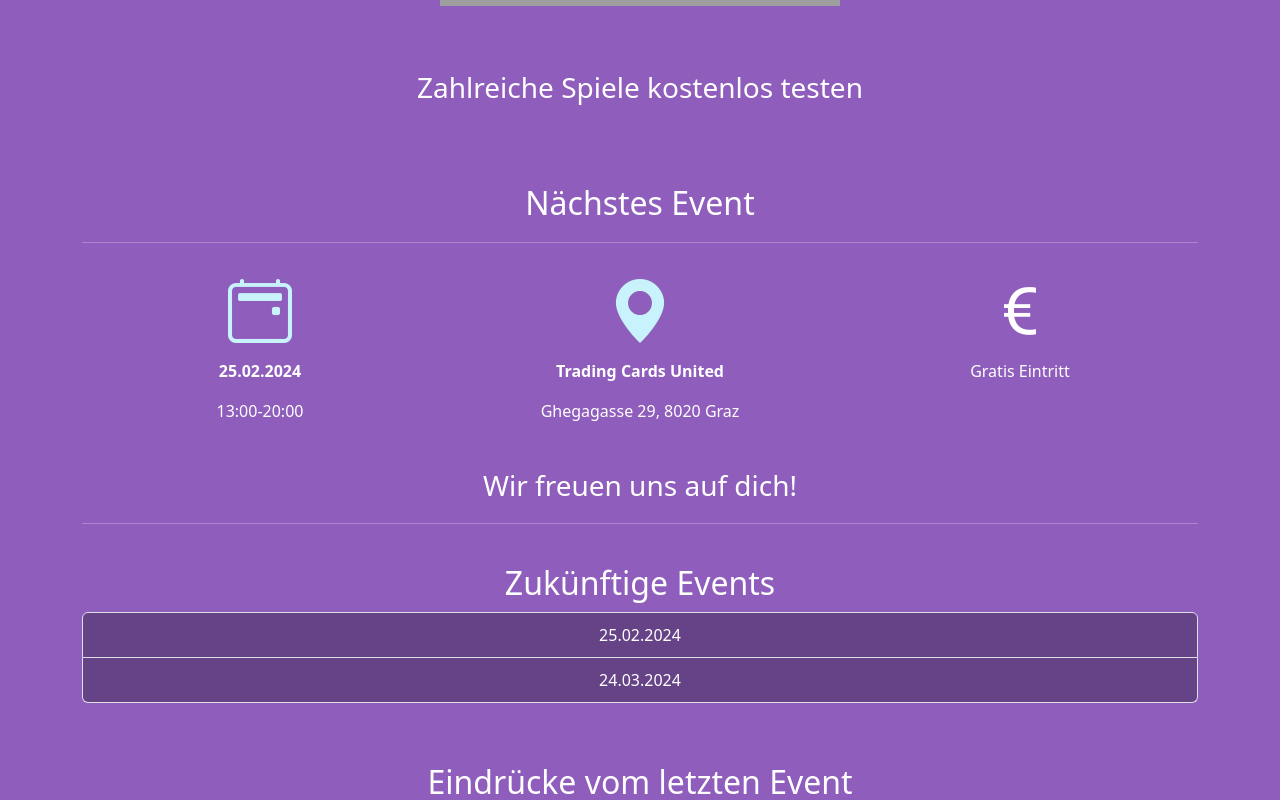
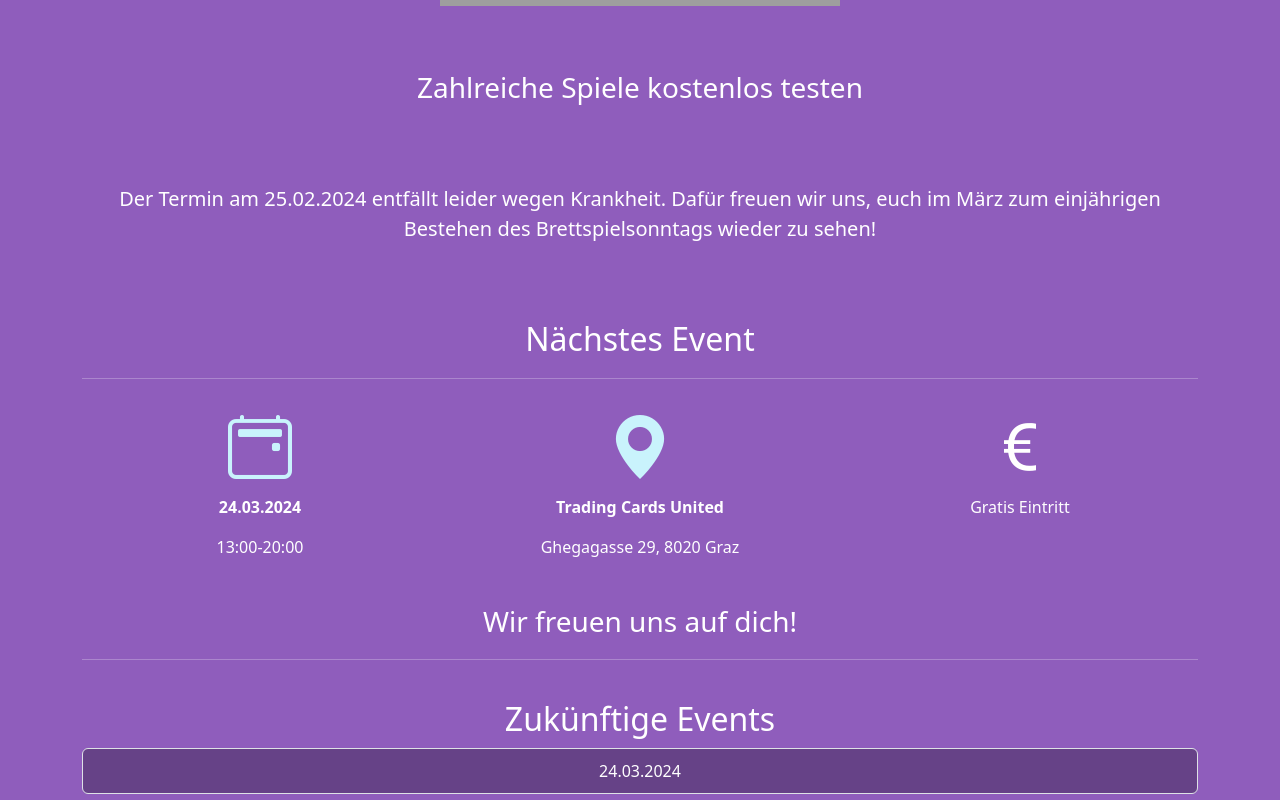
Before and after one commit to bauhaus93/bss-vue, a Vue app: page / in a window 1280 px wide. Shown: the part 540-1340 px from the top of the page. Built offline with nearby package versions, Linux system fonts and the light colour scheme; grey boxes are pictures that could not be loaded.

Commit message:
Update main page

```diff
--- a/src/pages/Home.vue
+++ b/src/pages/Home.vue
@@ -6,6 +6,16 @@
         <img :src="logo_path" :alt="logo_alt_text" />
       </p>
       <p class="fs-3">Zahlreiche Spiele kostenlos testen</p>
+    </div>
+  </div>
+
+  <div class="row">
+    <div class="col">
+      <p class="fs-5 mt-5">
+        Der Termin am 25.02.2024 entfällt leider wegen Krankheit. Dafür freuen
+        wir uns, euch im März zum einjährigen Bestehen des Brettspielsonntags
+        wieder zu sehen!
+      </p>
     </div>
   </div>
 
@@ -129,12 +139,9 @@ import CardGroup from "../components/CardGroup.vue";
 import { get_image_path, logo_path, logo_alt_text } from "../img.js";
 import { last_event } from "../events.js";
 
-const next_event_date = new Date("2024-02-25");
+const next_event_date = new Date("2024-03-24");
 
-const future_event_dates = [
-  date_formatter(next_event_date),
-  date_formatter(new Date("2024-03-24")),
-];
+const future_event_dates = [date_formatter(next_event_date)];
 
 const card_contents = [
   {
```
